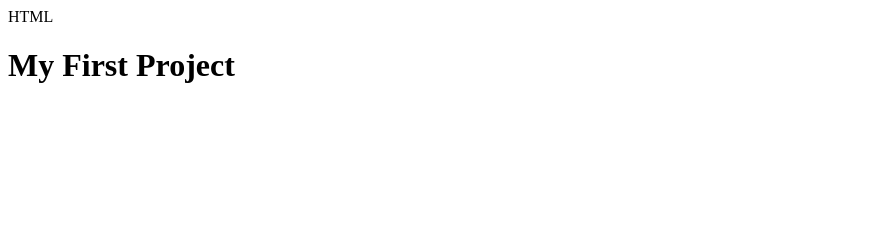
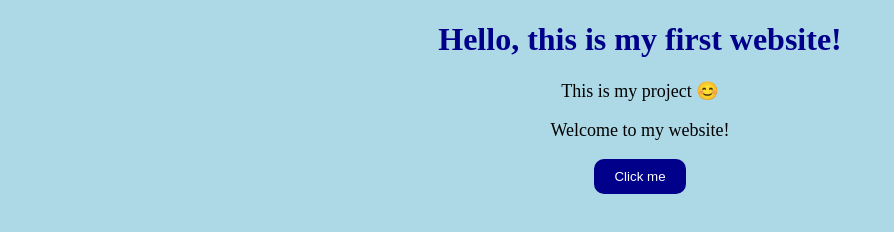
Before and after one commit to shohistatagirova-code/adaptive-test, a plain HTML site: page index.html in a window 1280 px wide. Shown: the whole page, without its empty margins (0-894 px from the left). Drawn offline with Linux system fonts and the light colour scheme.

Commit message:
Add files via upload

```diff
--- a/index.html
+++ b/index.html
@@ -1,10 +1,17 @@
-HTML
 <!DOCTYPE html>
 <html>
 <head>
-    <title>Adaptive Test</title>
+    <title>My Website</title>
+    <link rel="stylesheet" href="style.css">
 </head>
 <body>
-    <h1>My First Project</h1>
+
+<h1>Hello, this is my first website!</h1>
+<p>This is my project 😊</p>
+
 </body>
 </html>
+<link rel="stylesheet" href="style.css">
+<p>Welcome to my website!</p>
+
+<button>Click me</button>
--- a/style.css
+++ b/style.css
@@ -1,4 +1,24 @@
-CSS
 body {
-     bagkground-color: lightblue;
+    background-color: lightblue;
+    text-align: center;
 }
+
+h1 {
+    color: darkblue;
+}
+p {
+    font-size: 18px;
+}
+
+button {
+    background-color: darkblue;
+    color: white;
+    padding: 10px 20px;
+    border: none;
+    border-radius: 10px;
+    cursor: pointer;
+}
+
+button:hover {
+    background-color: blue;
+}
```
